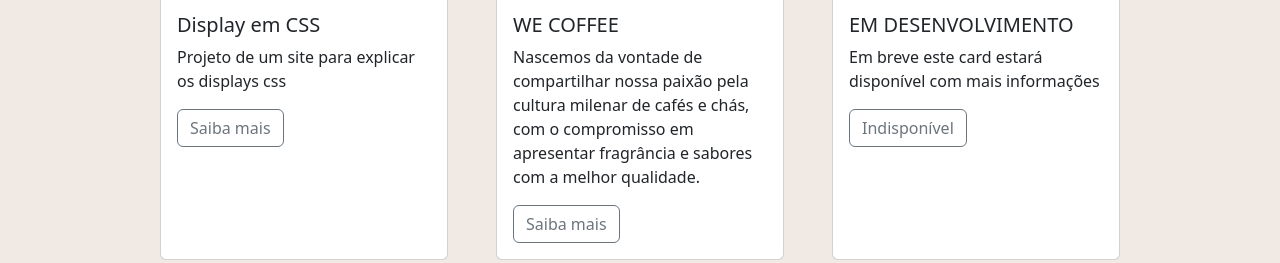
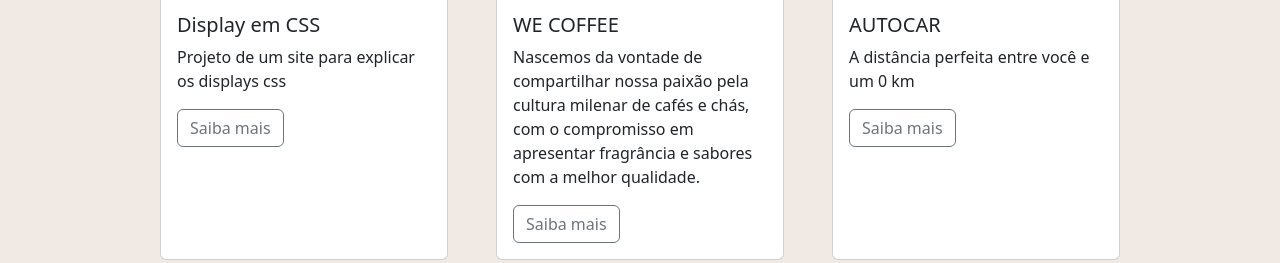
Before and after one commit to maryahprisco/seletorProjetos2, a plain HTML site: page index.html in a window 1280 px wide. Shown: the part 624-887 px from the top of the page. Drawn offline with Linux system fonts and the light colour scheme.

Commit message:
Add files via upload

```diff
--- a/index.html
+++ b/index.html
@@ -85,8 +85,6 @@
 
     <!-- CONTEUDO DA PÁGINA -->
     <main>
-
-        <section>
             <section>
                 <div class="container-fluid mt-5 d-flex justify-content-center alignitems-center">
 
@@ -120,22 +118,26 @@
                         </div>
                         <div class="col d-flex justify-content-center alignitems-center">
                             <div class="card" style="width: 18rem;">
-                                <img src="https://penser.com.br/wp-content/uploads/2019/03/desenvolvimento-de-pessoas-1.jpg" class="card-img-top"
+                                <img src="https://images.carexpert.com.au/resize/700/-/vehicles/source-g/5/b/5b63437d.jpg" class="card-img-top"
                                     alt="display">
                                 <div class="card-body">
-                                    <h5 class="card-title">EM DESENVOLVIMENTO</h5>
+                                    <h5 class="card-title">AUTOCAR</h5>
                                     <p class="card-text">
-                                        Em breve este card estará disponível com mais informações
+                                        A distância perfeita entre você e um 0 km
                                     </p>
-                                    <a href="#" class="btn btn-outline-secondary">Indisponível</button></a>
+                                    <a href="./src/sites/projeto3/projeto3.html" class="btn btn-outline-secondary">Saiba mais</button></a>
                                 </div>
                             </div>
                         </div>
                     </div>
 
                 </div>
+            </section>
 
-            </section>
+
+
+
+
         </main>
         </div>
 
```
